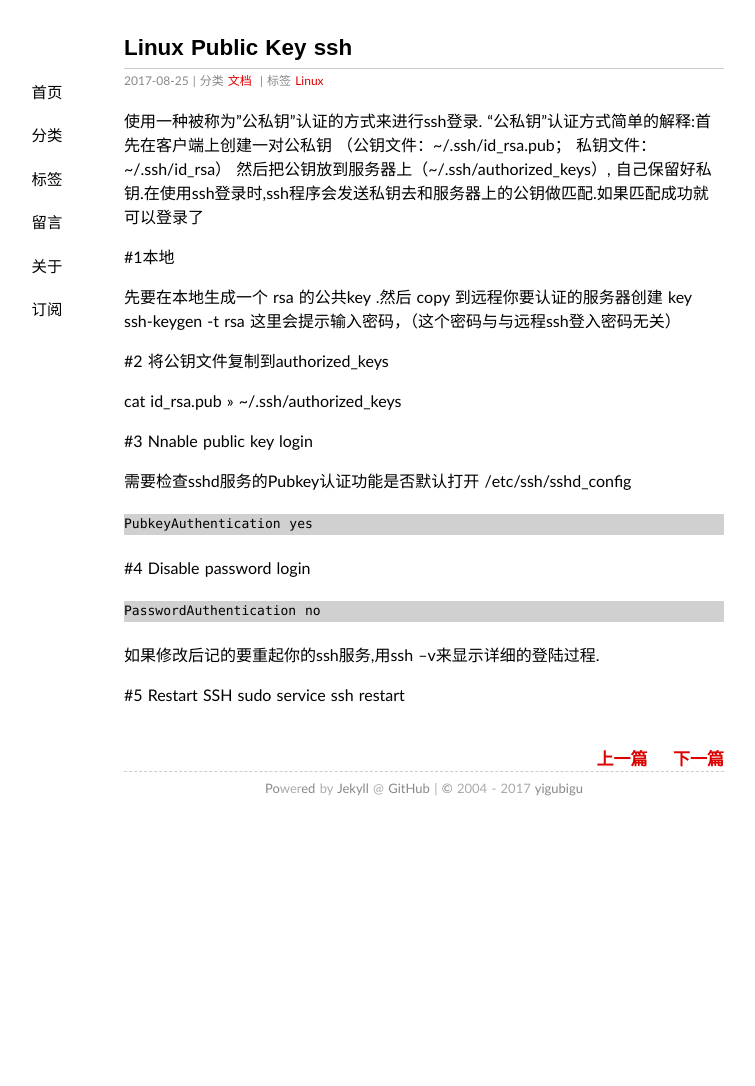
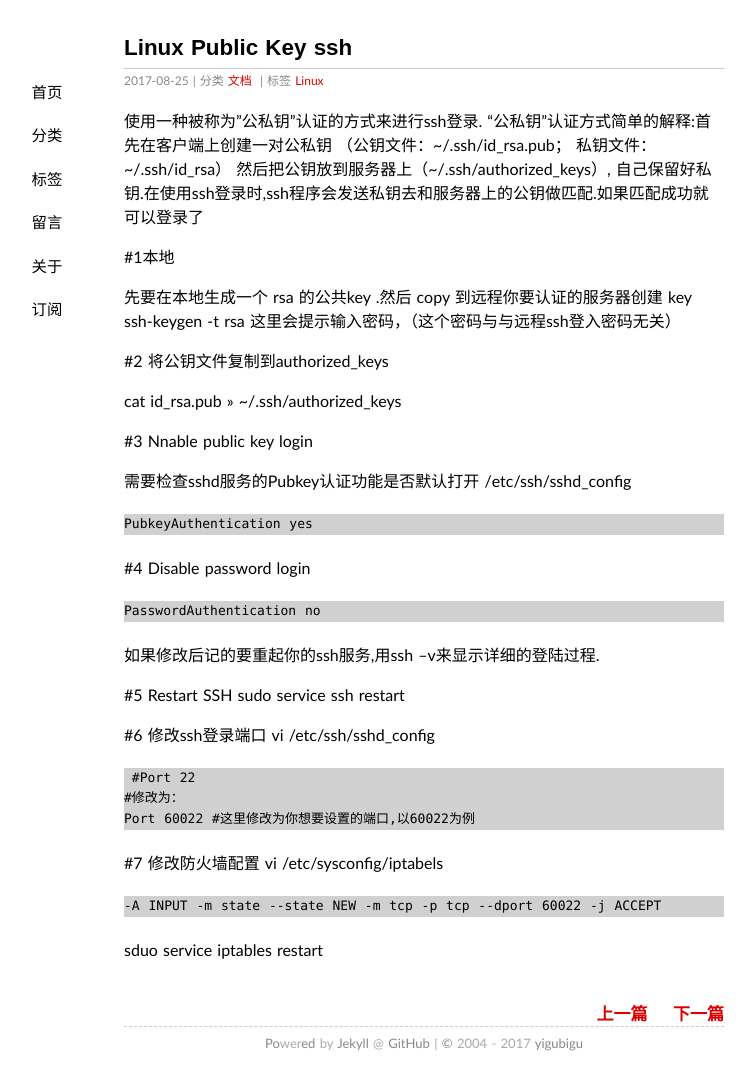
Before and after one commit to yigubigu/yigubigu.github.io, a Jekyll site: the page built from _posts/2017-08-25-linux-public-key-ssh.md, in a window 1280 px wide. Shown: the whole page, without its empty margins (216-971 px from the left). Built offline with Jekyll 4.4.1, drawn with Linux system fonts in a browser that asks for light colours; before the commit the page ends 900 px from its top, so only the background shows below that.

Commit message:
refine linux ssh

`````diff
--- a/_posts/2017-08-25-linux-public-key-ssh.md
+++ b/_posts/2017-08-25-linux-public-key-ssh.md
@@ -38,3 +38,20 @@ PasswordAuthentication no
 
 #5 Restart SSH
 sudo service ssh restart
+
+#6 修改ssh登录端口
+ vi /etc/ssh/sshd_config
+
+ ````
+ #Port 22
+#修改为：
+Port 60022 #这里修改为你想要设置的端口,以60022为例
+ ````
+
+#7 修改防火墙配置
+vi /etc/sysconfig/iptabels
+
+```
+-A INPUT -m state --state NEW -m tcp -p tcp --dport 60022 -j ACCEPT
+```
+sduo service iptables restart
`````
